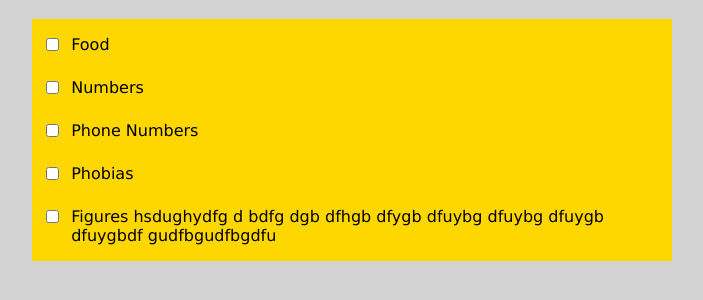
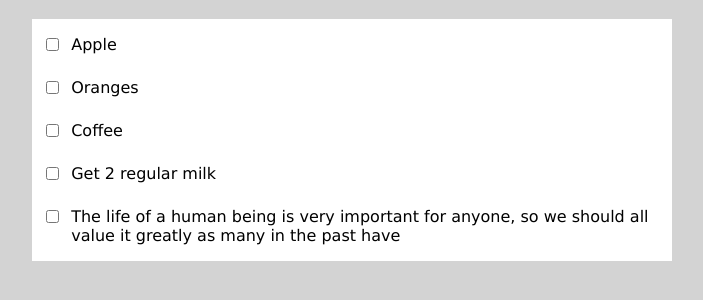
Before and after one commit to npranto/javascript-30, a website: page projects/check-multiple-checkboxes/src/index.html in a window 1280 px wide. Shown: the part 62-362 px from the top of the page, without its empty margins (288-991 px from the left). Drawn offline with Linux system fonts and the light colour scheme.

Commit message:
connects data to view to show todos as a list

```diff
--- a/projects/check-multiple-checkboxes/src/index.html
+++ b/projects/check-multiple-checkboxes/src/index.html
@@ -13,36 +13,14 @@
             <h1> Checkboxes </h1>
         </header>
         <main class="container">
-            <div class="list-item">
-                <div class="checkbox-container">
-                    <input class="check-box" type="checkbox">
-                </div>
-                <p> Food </p>
-            </div>
-            <div class="list-item">
-                <div class="checkbox-container">
-                    <input class="check-box" type="checkbox">
-                </div>
-                <p> Numbers </p>
-            </div>
+
             <div class="list-item">
                 <div class="checkbox-container">
                     <input class="check-box" id="checkBox0" type="checkbox">
                 </div>
                 <p id="checkBox0-content"> Phone Numbers </p>
             </div>
-            <div class="list-item">
-                <div class="checkbox-container">
-                    <input class="check-box" type="checkbox">
-                </div>
-                <p> Phobias </p>
-            </div>
-            <div class="list-item">
-                <div class="checkbox-container">
-                    <input class="check-box" type="checkbox">
-                </div>
-                <p> Figures hsdughydfg d bdfg dgb dfhgb dfygb dfuybg dfuybg dfuygb dfuygbdf gudfbgudfbgdfu </p>
-            </div>
+
         </main>
 
         <!-- scripts -->
--- a/projects/check-multiple-checkboxes/src/index.js
+++ b/projects/check-multiple-checkboxes/src/index.js
@@ -1,5 +1,41 @@
+let todos = [
+    {
+        todo: 'Apple',
+        completed: false
+    },
+    {
+        todo: 'Oranges',
+        completed: false
+    },
+    {
+        todo: 'Coffee',
+        completed: false
+    },
+    {
+        todo: 'Get 2 regular milk',
+        completed: false
+    },
+    {
+        todo: 'The life of a human being is very important for anyone, so we should all value it greatly as many in the past have',
+        completed: false
+    }
+];
+
 let run = () => {
-    addEventListenerForCheckboxes();
+    // let promiseForDisplayingTodos = new Promise((resolve, reject) => {
+    //     displayTodos();
+    //     true ? resolve(true) : reject(false);
+    // });
+
+    new Promise((resolve, reject) => {
+        displayTodos();
+        true ? resolve(true) : reject(false);
+    }).then((done) => {
+        if (done) {
+            addEventListenerForCheckboxes();
+        }
+    }).catch((err) => console.error(err));
+
 }
 
 let toggleContentStrikethrough = (checkbox) => {
@@ -20,6 +56,27 @@ let addEventListenerForCheckboxes = () => {
     })
 }
 
+let displayTodos = () => {
+
+    const containerElem = document.querySelector('.container');
+
+    let todosToHtml = todos.map((todo, index) => {
+        return `
+            <div class="list-item">
+                <div class="checkbox-container">
+                    <input class="check-box" id="checkbox${index}" type="checkbox" />
+                </div>
+                <p id="checkbox${index}-content"> ${todo.todo} </p>
+            </div>
+        `
+    })
+
+    containerElem.innerHTML = todosToHtml.join('\n');
+
+}
+
+
+
 
 
 //////////
--- a/projects/check-multiple-checkboxes/src/style.css
+++ b/projects/check-multiple-checkboxes/src/style.css
@@ -10,6 +10,7 @@ body {
 }
 * {
     font-family: "Verdana";
+    transition: all 0.5s;
 }
 :root {
     --containerWidth: 50vw;
@@ -19,7 +20,7 @@ body {
 }
 .container {
      width: var(--containerWidth);
-     background: gold;
+     background: white;
      align-content: center;
      align-items: center;
      margin: 0 auto;
@@ -45,4 +46,6 @@ body {
 }
 .strikethrough {
     text-decoration: line-through;
+    color: lightgray;
+    text-decoration-color: lightgray;
 }
```
